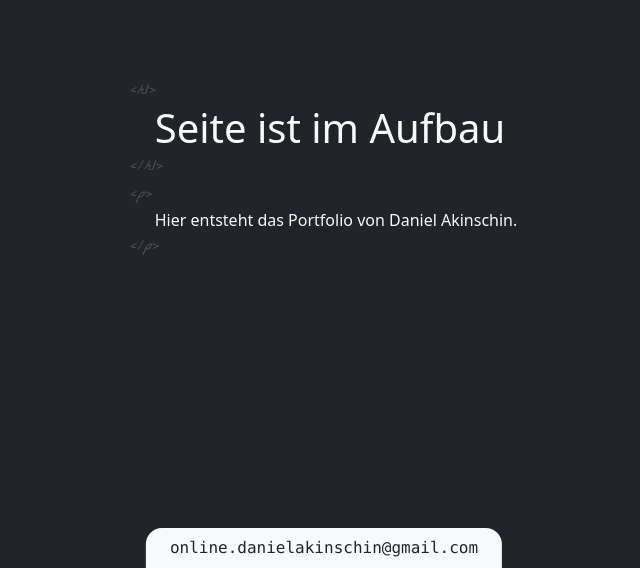
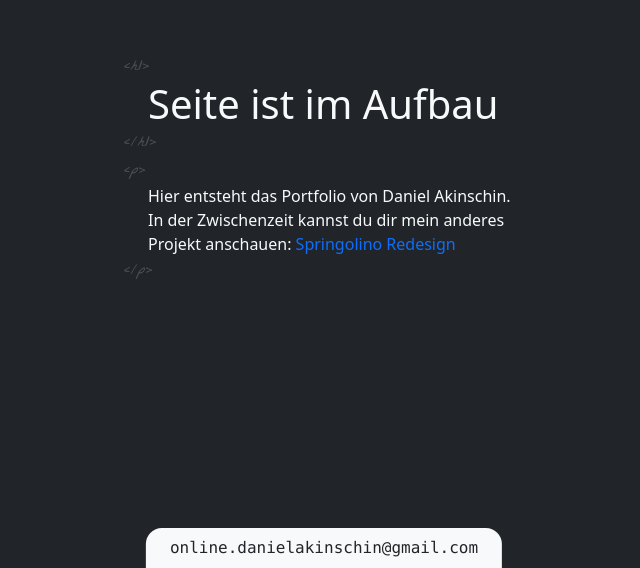
Before and after one commit to laufwerkd/portfolio, a website: page index.html in a window 1280 px wide. Shown: the part 232-800 px from the top of the page, without its empty margins (316-956 px from the left). Drawn offline with nearby package versions, Linux system fonts and the light colour scheme.

Commit message:
aufbau project

```diff
--- a/index.html
+++ b/index.html
@@ -17,13 +17,14 @@
     <header class="position-fixed top-0 start-50 translate-middle-x">
     </header>
     <main>
-        <div id="aufbau" class="position-fixed top-50 start-50 translate-middle">
+        <div id="aufbau" class="position-fixed top-50 start-50 translate-middle" style="max-width: 400px;">
             <span class="text-light-emphasis" style="font-family: Hand;">&lt;h1></span>
             <h1 class="m-0 ps-4">Seite ist im Aufbau</h1>
             <span class="text-light-emphasis" style="font-family: Hand;">&lt;/h1></span>
             <br>
             <span class="text-light-emphasis" style="font-family: Hand;">&lt;p></span>
-            <p class="m-0 ps-4">Hier entsteht das Portfolio von Daniel Akinschin.</p>
+            <p class="m-0 ps-4">Hier entsteht das Portfolio von Daniel Akinschin.<br>
+            In der Zwischenzeit kannst du dir mein anderes Projekt anschauen: <a href="https://springolino.danielakinschin.de/" class="text-decoration-none">Springolino Redesign</a></p>
             <span class="text-light-emphasis" style="font-family: Hand;">&lt;/p></span>
         </div>
     </main>
```
